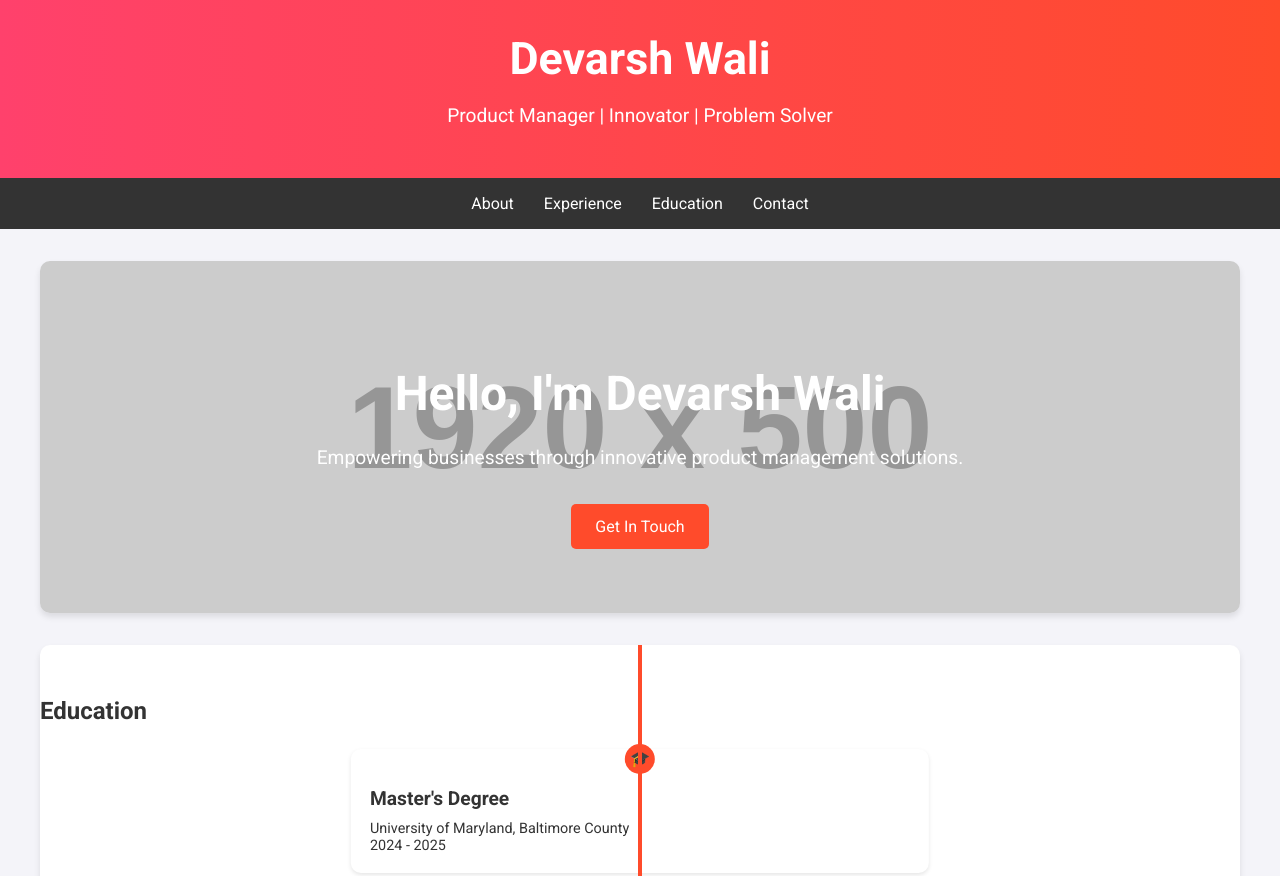
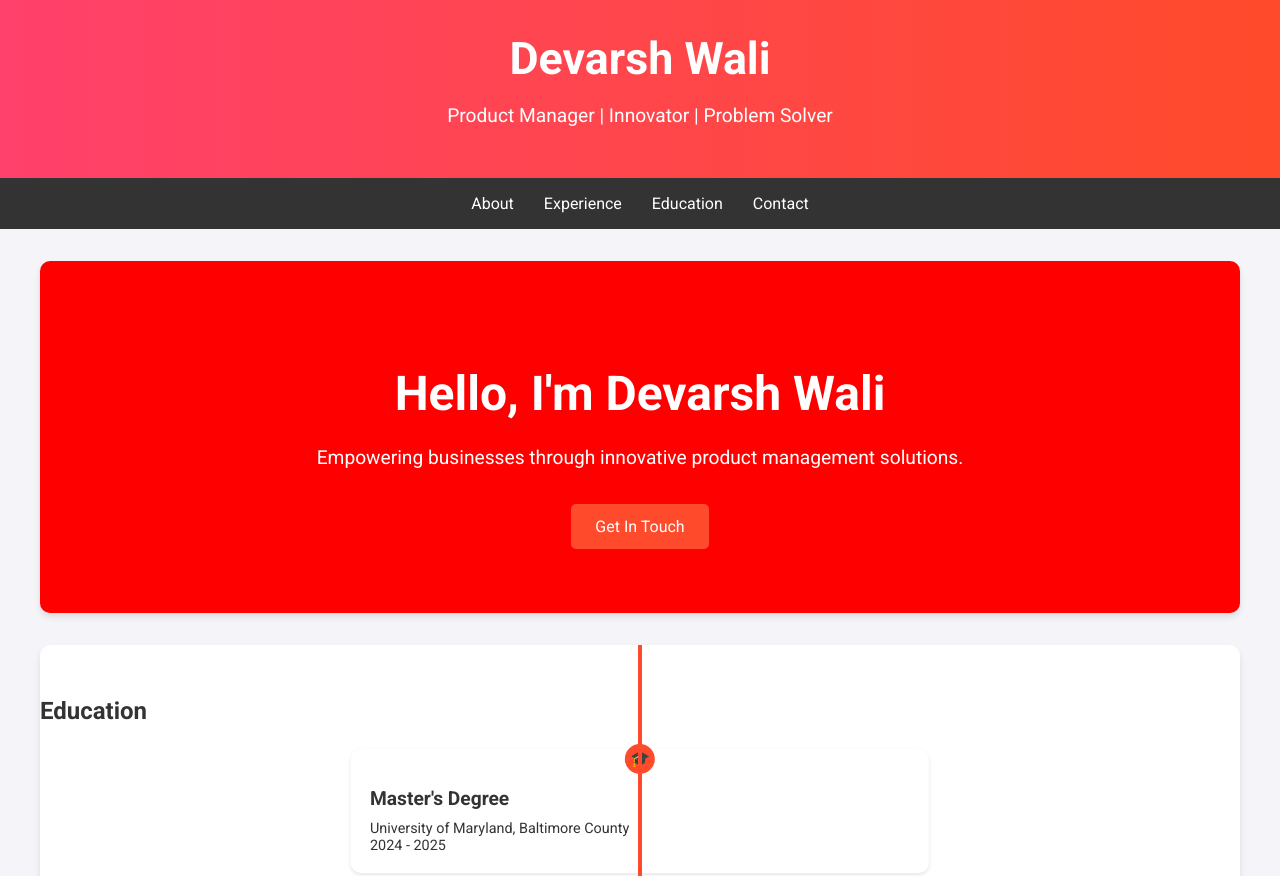
Before and after one commit to devarshwali/portfolio, a plain HTML site: page index.html in a window 1280 px wide. Shown: the top 876 px of the page. Drawn offline with Linux system fonts and the light colour scheme; placeholder pictures from the web are drawn by us.

Commit message:
Update index.html

```diff
--- a/index.html
+++ b/index.html
@@ -64,7 +64,7 @@
 
         .hero {
             text-align: center;
-            background: url('https://via.placeholder.com/1920x500') no-repeat center center/cover;
+            background-color: red; /* Changed the hero section background color to red */
             color: white;
             padding: 4em 0;
         }
```
